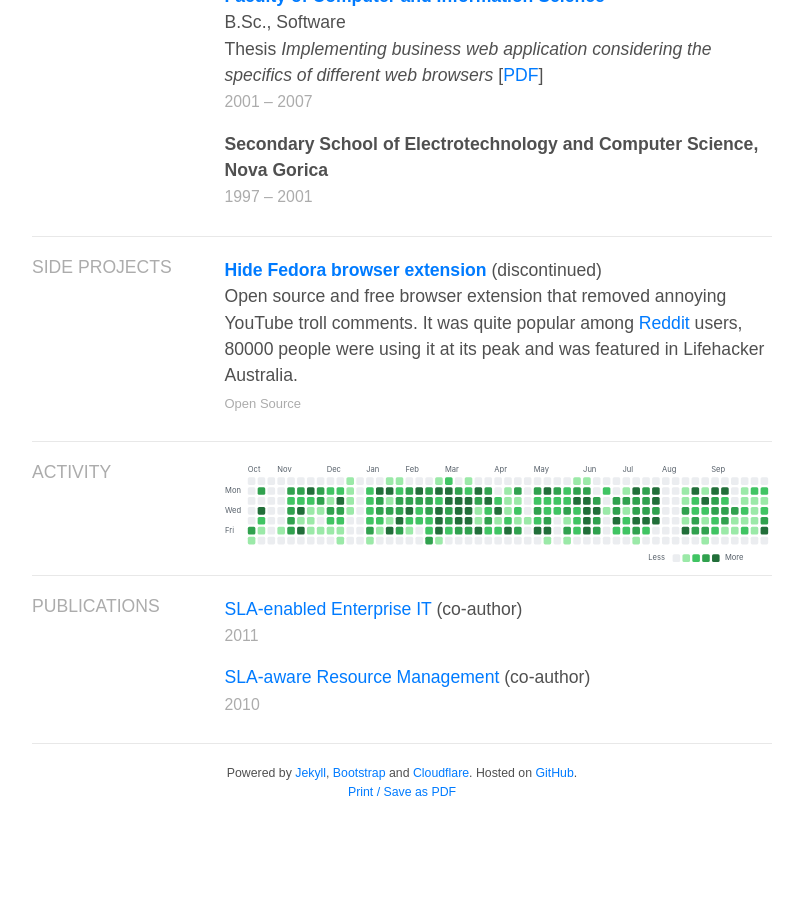
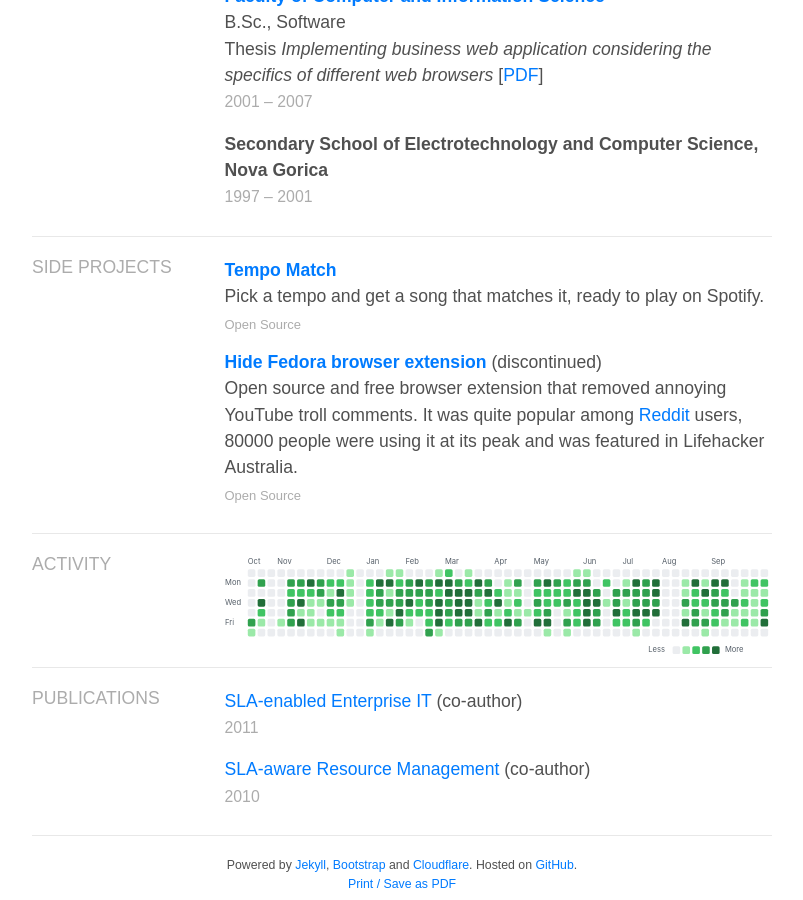
Before and after one commit to hadalin/hadalin.github.io, a Jekyll site: the page built from index.html, in a window 1280 px wide and 900 px high, scrolled down 2912 px. Shown: the whole window, without its empty margins (238-1041 px from the left). Built offline with Jekyll 4.4.1, drawn with Linux system fonts in a browser that asks for light colours; some web fonts are replaced; Markdown is read by kramdown in place of the engine named in the settings; before the commit the page ends 3743 px from its top, so only the background shows below that.

Commit message:
Add Tempo Match to side projects

```diff
--- a/index.html
+++ b/index.html
@@ -316,6 +316,13 @@ keywords:
             <div class="col-12 col-sm-9">
                 <ul class="side-projects">
                     <li>
+                        <b><a href="https://tempo-match.hadalin.me">Tempo Match</a></b>
+                        <div>
+                            Pick a tempo and get a song that matches it, ready to play on Spotify.
+                        </div>
+                        <a class="side-project-tag" href="https://github.com/hadalin/tempo-match">Open Source</a>
+                    </li>
+                    <li>
                         <b><a href="https://hidefedora.hadalin.me">Hide Fedora browser extension</a></b> (discontinued)
                         <div>
                             Open source and free browser extension that removed annoying YouTube troll comments.
```
